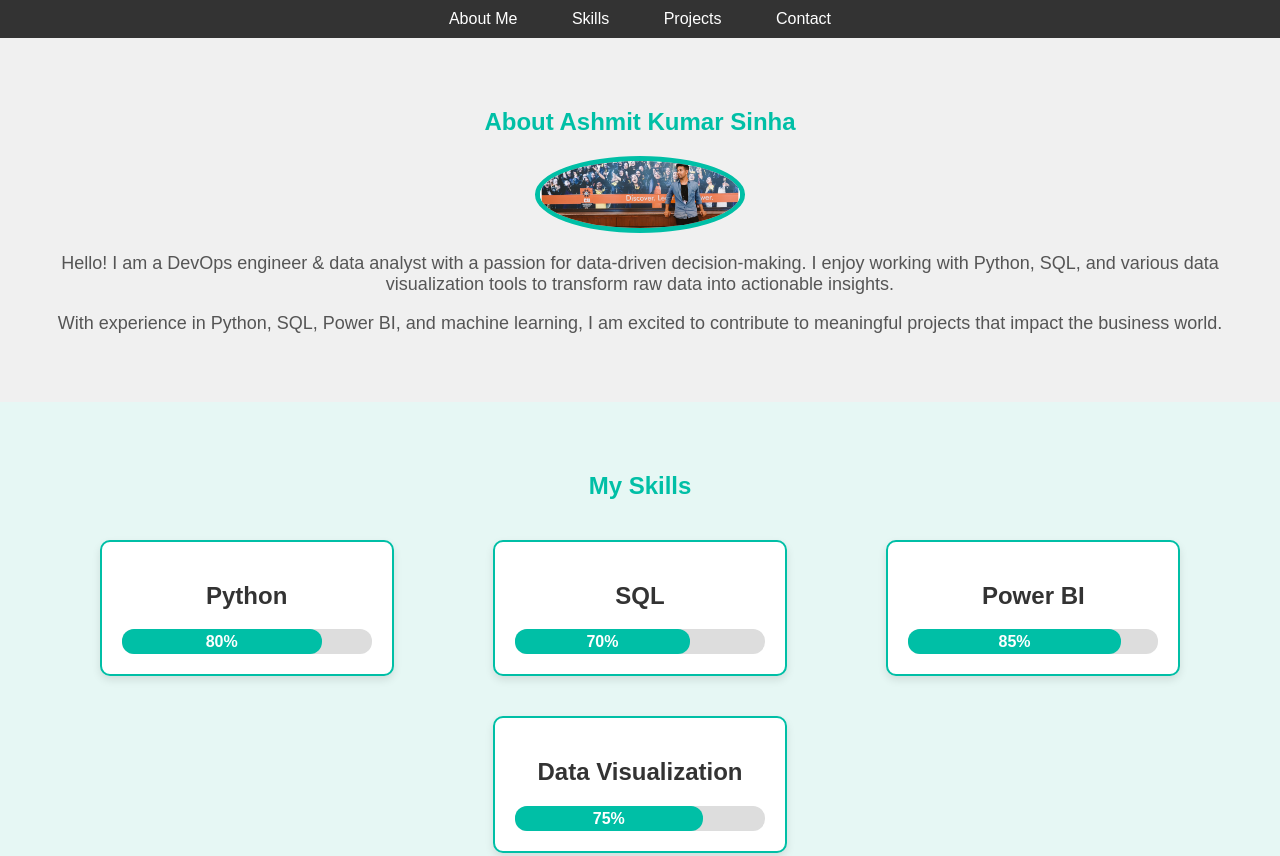
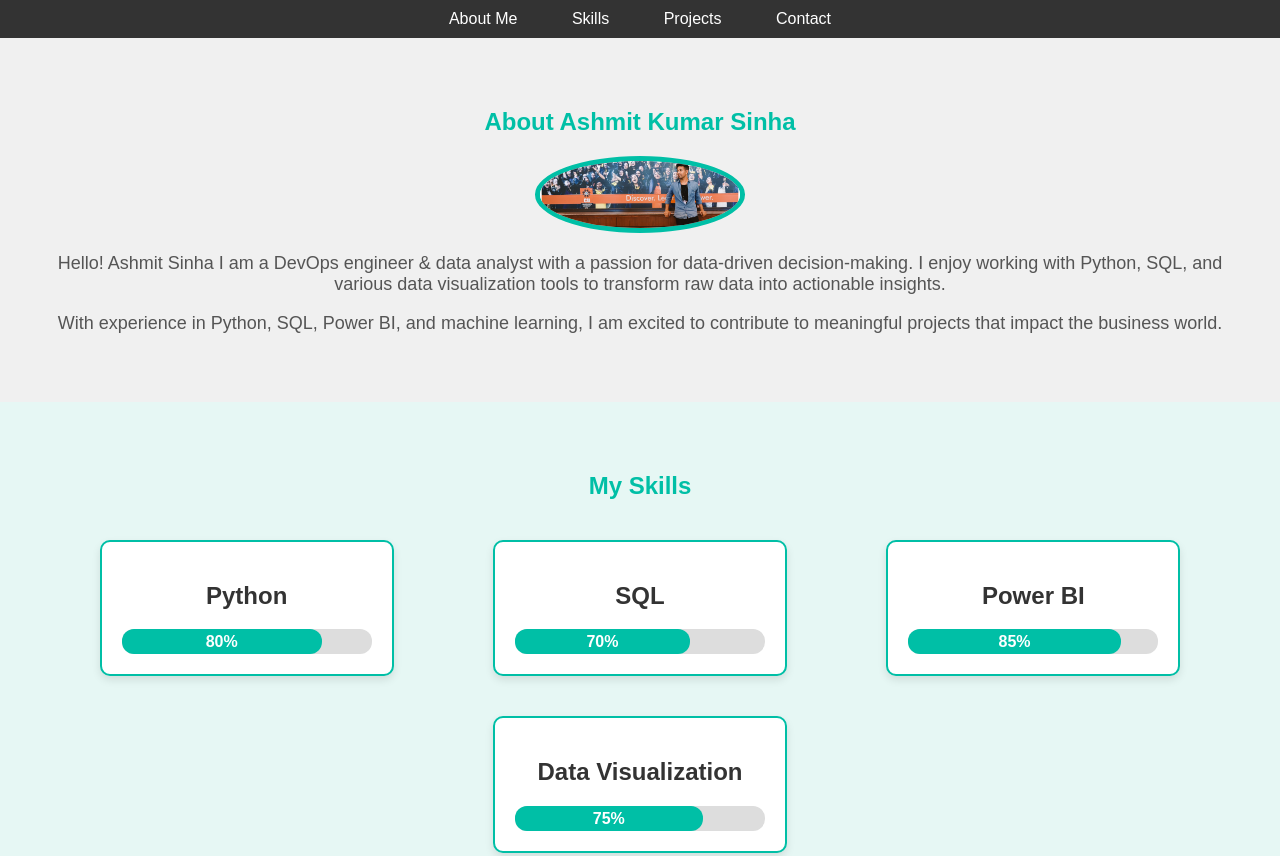
Before and after one commit to Ashmit359/Terraform-s3-web-host, a plain HTML site: page index.html in a window 1280 px wide. Shown: the top 856 px of the page. Drawn offline with Linux system fonts and the light colour scheme.

Commit message:
Update index.html

```diff
--- a/index.html
+++ b/index.html
@@ -122,7 +122,7 @@
         class="profile-pic"
       />
       <p>
-        Hello! I am a DevOps engineer & data analyst with a passion for data-driven
+        Hello!   Ashmit Sinha I am a DevOps engineer & data analyst with a passion for data-driven
         decision-making. I enjoy working with Python, SQL, and various data
         visualization tools to transform raw data into actionable insights.
       </p>
```
